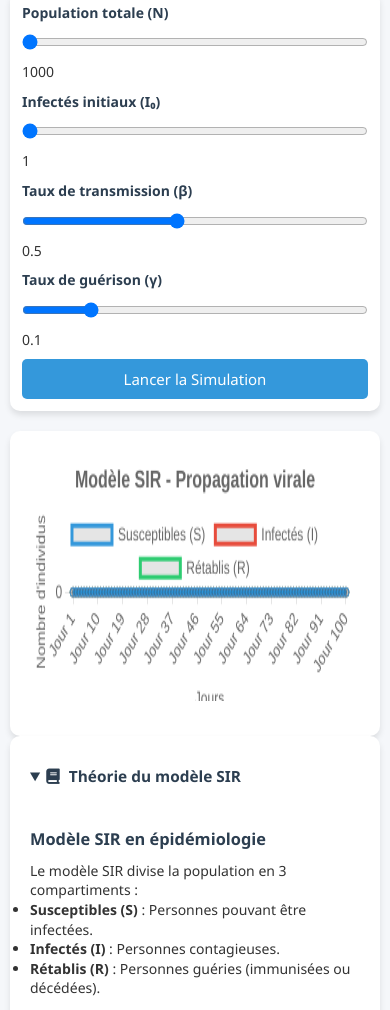
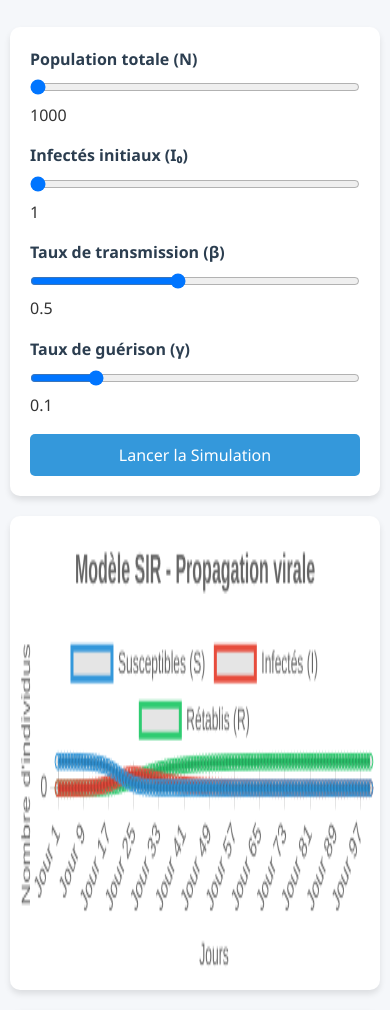
Before and after one commit to Fode-coder/simulateur-SIR, a plain HTML site: page index.html in a window 390 px wide. Shown: the part 177-1187 px from the top of the page. Drawn offline with nearby package versions, Linux system fonts and the light colour scheme.

Commit message:
Update style.css

```diff
--- a/style.css
+++ b/style.css
@@ -165,61 +165,52 @@ footer {
         padding: 10px;
     }
 }
-/* ===== CORRECTIONS MOBILE URGENTES ===== */
+/* ===== OPTIMISATION COURBE MOBILE ===== */
 @media (max-width: 768px) {
-  /* 1. Réinitialisation du canvas */
-  #sirChart {
-    height: 250px !important;
-    min-height: unset;
-    margin-bottom: 15px;
+  /* 1. Conteneur principal */
+  .graph-container {
+    padding: 5px; /* Réduction des marges inutiles */
+    height: auto;
+    min-height: 50vh; /* Utilise 50% de l'écran */
   }
 
-  /* 2. Optimisation des contrôles */
-  .control-panel {
-    padding: 12px;
+  /* 2. Canvas Chart.js */
+  #sirChart {
+    width: 100% !important;
+    height: 60vh !important; /* Taille dominante */
+    min-height: 300px; /* Garantie minimale */
+    display: block;
   }
 
-  .slider-container {
-    margin-bottom: 10px;
+  /* 3. Légendes et axes */
+  #sirChart ~ div {
+    transform: scale(0.9); /* Légères réductions */
+    transform-origin: left top;
+    margin-top: -10px;
   }
 
-  /* 3. Correction typographie */
-  body {
-    font-size: 14px;
-    line-height: 1.4;
+  /* 4. Options spécifiques Chart.js via CSS */
+  .chartjs-render-monitor {
+    touch-action: pan-x; /* Autorise le déplacement horizontal */
   }
 
-  /* 4. Réorganisation du flux */
-  .graph-container {
-    order: 1;
-    margin-bottom: 0;
-  }
-
-  .control-panel {
-    order: 2;
-    margin-top: 10px;
-  }
-
-  /* 5. Bouton plus visible */
-  .btn {
-    padding: 10px;
-    font-size: 15px;
-  }
-
-  /* 6. Prévention du débordement */
-  .container {
-    padding: 10px;
-    overflow-x: hidden;
+  /* 5. Adaptation texte */
+  .chartjs-tooltip {
+    font-size: 12px !important;
+    padding: 4px !important;
   }
 }
 
-/* ===== CORRECTIONS TOUCH SPECIFIQUES ===== */
-@media (hover: none) {
-  input[type="range"] {
-    height: 30px; /* Meilleure prise en main */
-  }
-
-  .btn {
-    min-height: 40px; /* Cible tactile agrandie */
+/* ===== MODE PORTRAIT ===== */
+@media (max-width: 768px) and (orientation: portrait) {
+  #sirChart {
+    height: 55vh !important; /* Ajustement vertical */
   }
 }
+
+/* ===== MODE PAYSAGE ===== */
+@media (max-width: 768px) and (orientation: landscape) {
+  #sirChart {
+    height: 70vh !important; /* Exploite la largeur */
+  }
+}
```
